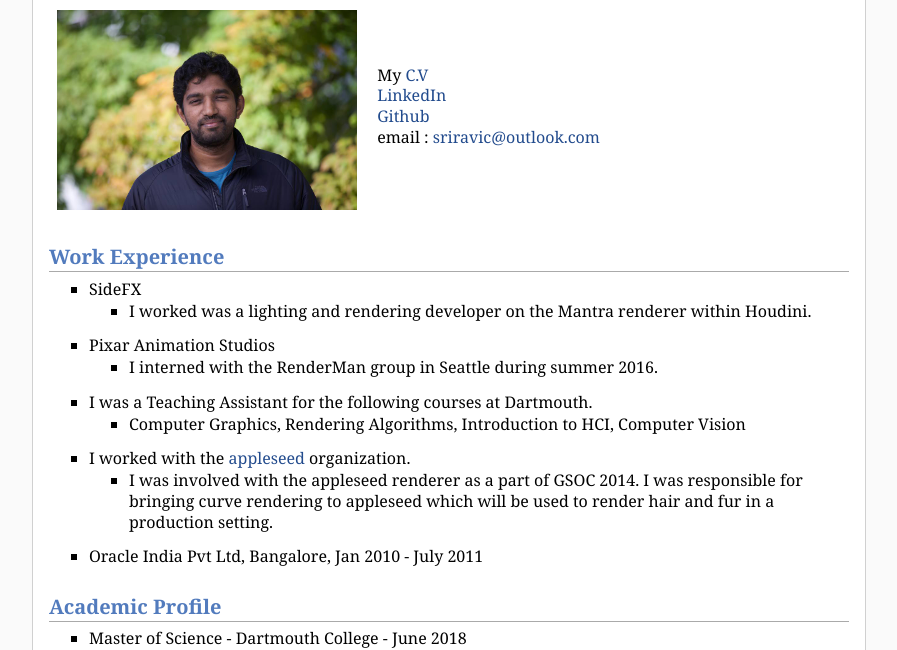
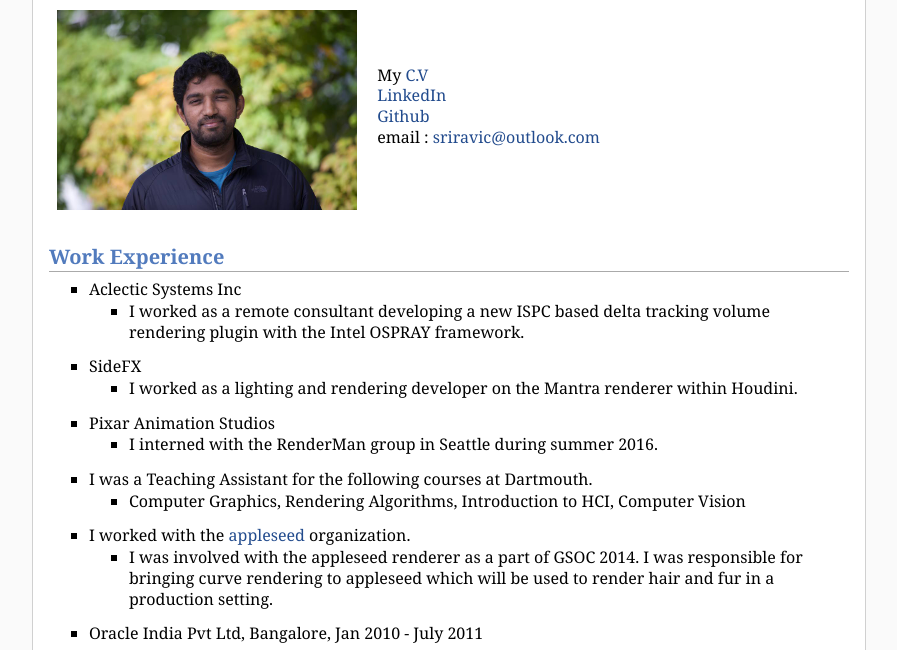
Before and after one commit to sriravic/sriravic.github.io, a plain HTML site: page index.html in a window 1280 px wide. Shown: the part 97-747 px from the top of the page, without its empty margins (191-1088 px from the left). Drawn offline with Linux system fonts and the light colour scheme.

Commit message:
updated webpage

```diff
--- a/index.html
+++ b/index.html
@@ -39,10 +39,17 @@ email : <a href="mailto:sriravic@outlook.com">sriravic@outlook.com</a> <br />
 <h2>Work Experience
 </h2>
 <ul>
+<li><p>Aclectic Systems Inc
+</p>
+<ul>
+<li><p>I worked as a remote consultant developing a new ISPC based delta tracking volume rendering plugin with the Intel OSPRAY framework.
+</p>
+</li></ul>
+</li>
 <li><p>SideFX
 </p>
 <ul>
-<li><p>I worked was a lighting and rendering developer on the Mantra renderer within Houdini.
+<li><p>I worked as a lighting and rendering developer on the Mantra renderer within Houdini.
 </p>
 </li></ul>
 </li>
```
